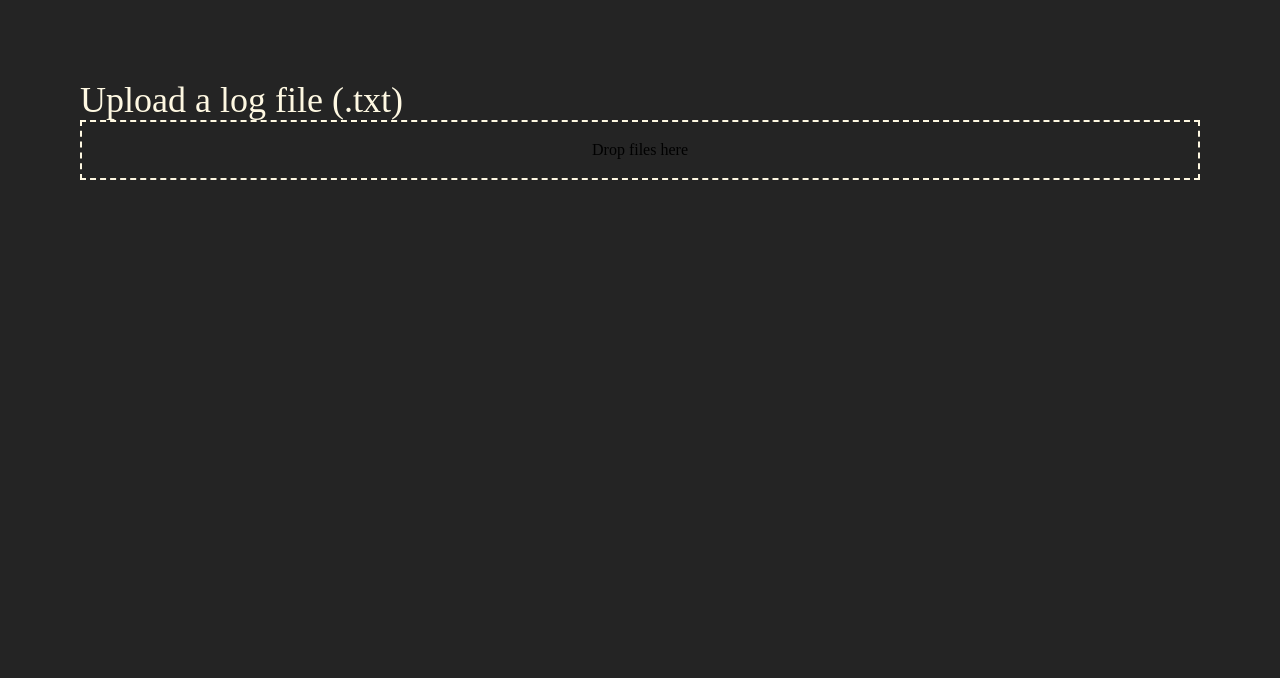
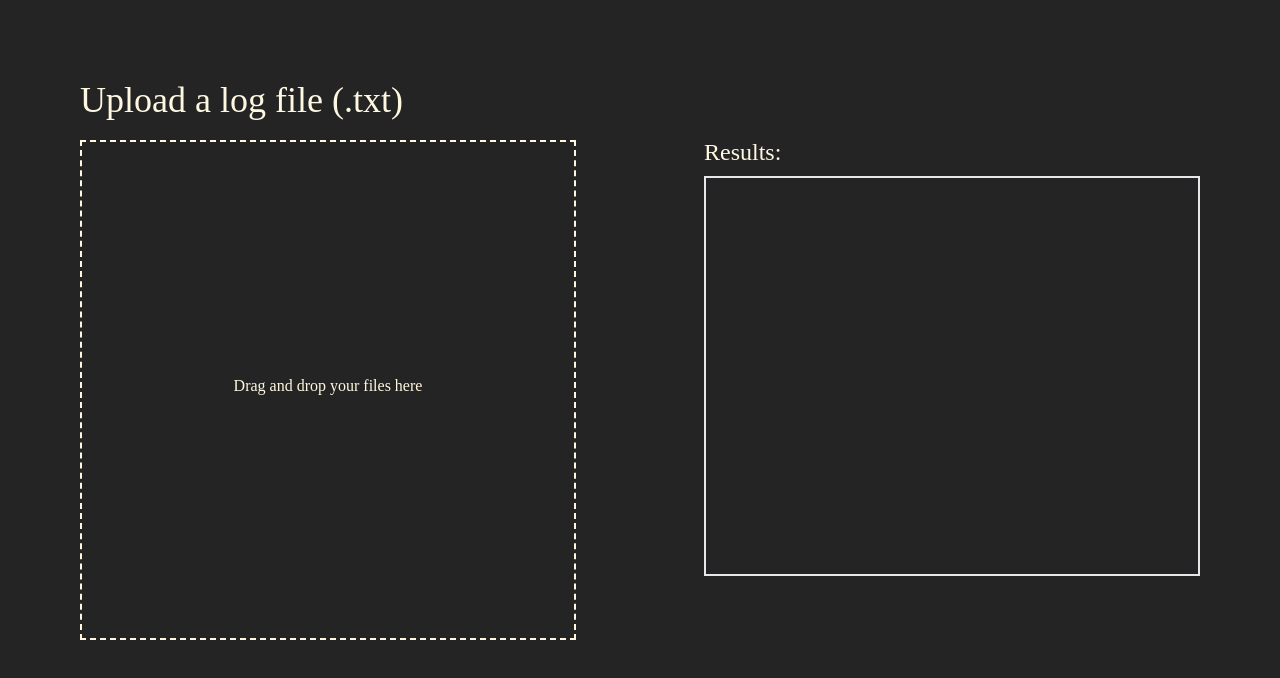
Before and after one commit to DoughnutsNCookies/Interview-KidyDult, a Next.js app in the folder interview-kidydult/frontend/: page / in a window 1280 px wide. Shown: the top 678 px of the page. Built offline with nearby package versions, Linux system fonts and the light colour scheme.

Commit message:
Feat: Result box frontend done

```diff
--- a/interview-kidydult/frontend/src/pages/index.tsx
+++ b/interview-kidydult/frontend/src/pages/index.tsx
@@ -3,8 +3,17 @@ import { useEffect, useState } from "react";
 function Home() {
   return (
     <main className=" font-jbmono p-20">
-      <h1 className=" text-4xl text-highlight">Upload a log file (.txt)</h1>
+      <div className=" flex flex-row text-highlight justify-between gap-x-32">
+        <div className=" w-1/2">
+          <h1 className="text-4xl pb-5">Upload a log file (.txt)</h1>
           <FileDropZone />
+        </div>
+
+        <div className=" w-1/2 pt-14">
+          <h1 className="text-2xl pb-2">Results:</h1>
+          <AnswerBox />
+        </div>
+      </div>
     </main>
   );
 }
@@ -68,19 +77,27 @@ const FileDropZone = () => {
 
   return (
     <div
-      className={`file-drop-zone ${
-        highlighted
+      className={`${
+        highlighted && droppedFiles.length === 0
           ? "bg-highlight text-dimshadow border-dimshadow"
           : "border-highlight"
-      } border-2 border-dashed p-4 text-center cursor-pointer`}
+      }
+      ${
+        droppedFiles.length === 0 && "justify-center flex flex-col"
+      } relative w-full h-[500px] border-2 border-dashed p-4 text-center cursor-pointer`}
       onDragEnter={handleDragEnter}
       onDragLeave={handleDragLeave}
       onDragOver={handleDragOver}
       onDrop={handleDrop}
     >
-      Drop files here
+      <p className="pb-2">
+        {droppedFiles.length === 0
+          ? "Drag and drop your files here"
+          : "You can still drop more!"}
+      </p>
       {droppedFiles.length > 0 && (
-        <div>
+        <>
+          <hr />
           <ul className="mt-4">
             {droppedFiles.map((file) => (
               <li
@@ -93,7 +110,7 @@ const FileDropZone = () => {
                     : file.name.substring(0, 32) + "..."}
                 </span>
                 <button
-                  className="text-accRed"
+                  className="text-accRed hover:text-white transition-all hover:bg-accRed px-2 rounded-md ease-linear"
                   onClick={() => handleRemoveFile([file])}
                 >
                   Remove
@@ -101,22 +118,22 @@ const FileDropZone = () => {
               </li>
             ))}
           </ul>
-          <div className="flex justify-between">
           <button
-              className=" text-accGreen mt-4"
-              onClick={() => handleUpload()}
-            >
-              Upload
-            </button>
-            <button
-              className=" text-accRed mt-4"
+            className="text-accRed absolute bottom-3 left-1/2 -translate-x-1/2 border-2 border-accRed px-2 py-1 rounded-md hover:bg-accRed hover:text-white transition-all"
             onClick={() => handleRemoveFile(droppedFiles)}
           >
             Remove All
           </button>
-          </div>
-        </div>
+        </>
       )}
     </div>
   );
 };
+
+const AnswerBox = () => {
+  return (
+    <div className="text-center bg-dimshadow border-highlight">
+      <div className="border-2 p-4 h-[400px]"></div>
+    </div>
+  );
+};
```
Lines whose indentation alone changed are shown as unchanged.
